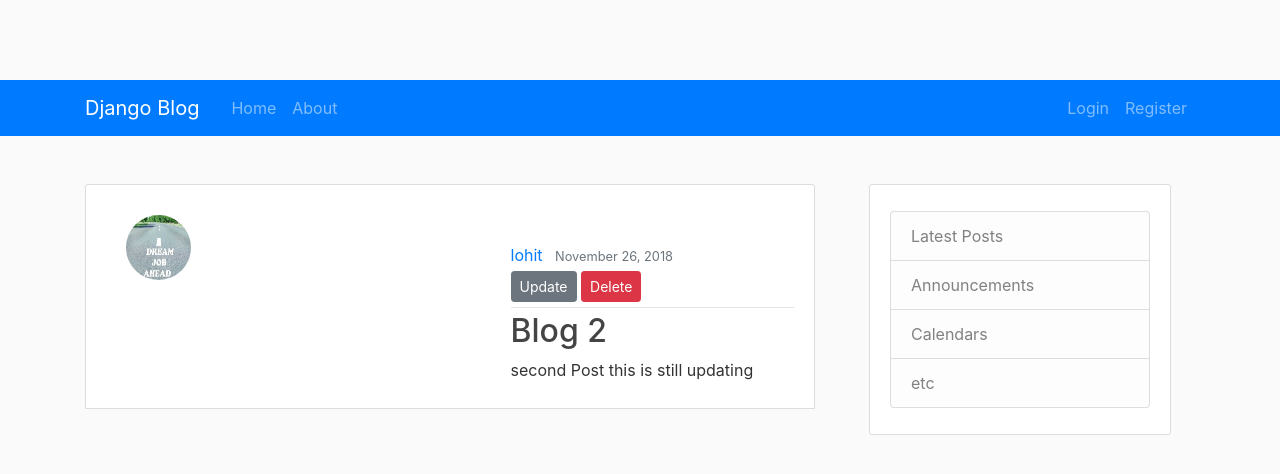
After one commit to lohitbadiger/django_blog, a Django app: page /post/2 in a window 1280 px wide. The commit adds this page. Shown: the top 474 px of the page. Run offline with Django 3.2, Linux system fonts and the light colour scheme; data comes from the database, SQL or seed files in the repository; both versions use the stored data as it was after the commit; parts of the project's set-up code (start-up, migrations or seed data) failed here and were passed over; some libraries are stand-ins or nearby versions.

Commit message:
Added New Blog posts

```diff
--- a/blog/models.py
+++ b/blog/models.py
@@ -1,7 +1,7 @@
 from django.db import models
 from django.utils import timezone
 from django.contrib.auth.models import User
-
+from django.urls import reverse
 class Post(models.Model):
     title=models.CharField(max_length=100)
     content=models.TextField()
@@ -10,3 +10,7 @@ class Post(models.Model):
 
     def __str__(self):
         return self.title
+
+
+    def get_absolute_url(self):
+        return reverse('post-detail', kwargs={'pk':self.pk})
--- a/blog/templates/blog/base.html
+++ b/blog/templates/blog/base.html
@@ -37,7 +37,9 @@
                 <div class="navbar-nav">
 
                     {% if user.is_authenticated %}
-                    <a class="nav-item nav-link" href="{% url 'profile' %}">     {{user.username }}</a>
+                    <a class="nav-item nav-link" href="{% url 'post-create' %}">New Post</a>
+
+                    <a class="nav-item nav-link" href="{% url 'profile' %}"> {{user.username }}</a>
 
                     <a class="nav-item nav-link" href="{% url 'logout' %}">Logout</a>
 
--- /dev/null
+++ b/blog/templates/blog/post_detail.html
@@ -0,0 +1,26 @@
+{% extends "blog/base.html" %}
+{% block content %}
+<article class="media content-section card-header mt-5">
+    <div class="card-body">
+        <img class="rounded-circle article-img" src="{{ object.author.profile.image.url }}" width="100" height="100">
+    </div>
+    <div class="media-body mt-5">
+        <div class="article-metadata">
+            <a class="mr-2" href="#">{{ object.author }}</a>
+            <small class="text-muted">{{ object.date_posted|date:"F d, Y" }}</small>
+
+           <div>
+            <a class="btn btn-secondary btn-sm mt-1 mb-1" href="{% url 'post-update' object.id %}">Update</a>
+            <a class="btn btn-danger btn-sm mt-1 mb-1" href="{% url 'post-delete' object.id %}">Delete</a>
+
+</div>
+
+
+
+
+        </div>
+        <h2 class="article-title">{{ object.title }}</h2>
+        <p class="article-content">{{ object.content }}</p>
+    </div>
+</article>
+{% endblock content %}
--- a/blog/urls.py
+++ b/blog/urls.py
@@ -1,8 +1,31 @@
 from django.urls import path
 from . import views
+from .views import PostListView
+from .views import PostDetailView
+from .views import PostCreateView
+from .views import PostUpdateView
+from .views import PostDeleteView
+
+
+
+
+
 
 urlpatterns = [
-    path('', views.home, name='blog-home'),
-    path('about', views.about, name='blog-about'),
+    path('',PostListView.as_view(), name='blog-home'),
+
+    path('post/<int:pk>', PostDetailView.as_view(), name='post-detail'),
+
+    path('post/new/', PostCreateView.as_view(), name='post-create'),
+
+    path('post/<int:pk>/update/', PostUpdateView.as_view(), name='post-update'),
+
+    path('post/<int:pk>/delete/', PostDeleteView.as_view(), name='post-delete'),
+
+
+    path('about/', views.about, name='blog-about'),
 
 ]
+
+
+#<app>/<model>_<viewtype>.html
--- a/blog/views.py
+++ b/blog/views.py
@@ -1,5 +1,16 @@
 from django.shortcuts import render
 from .models import Post
+from django.contrib.auth.mixins import LoginRequiredMixin, UserPassesTestMixin
+
+from django.views.generic  import (
+    ListView,
+    DetailView,
+    CreateView,
+    UpdateView,
+    DeleteView
+)
+
+
 # from django.http import HttpResponse
 
 # posts=[
@@ -34,5 +45,60 @@ def home(request):
     return render(request, 'blog/home.html', context)
 
 
+
+class  PostListView(ListView):
+    model=Post
+#<app>/<model>_<viewtype>.html
+    template_name='blog/home.html'
+    context_object_name='posts'
+    # ordering=['date_posted']
+    ordering=['-date_posted']
+
+
+class  PostDetailView(DetailView):
+    model=Post
+#<app>/<model>_<viewtype>.html
+
+
+class  PostCreateView(LoginRequiredMixin, CreateView):
+    model=Post
+    fields=['title', 'content']
+
+    def form_valid(self, form):
+        form.instance.author= self.request.user #without this there will be instance error becz post require 'Author'
+        return super().form_valid(form)
+
+class  PostUpdateView(LoginRequiredMixin, UserPassesTestMixin, UpdateView):
+    model=Post
+    fields=['title', 'content']
+
+    def form_valid(self, form):
+        form.instance.author= self.request.user #without this there will be instance error becz post require 'Author'
+        return super().form_valid(form)
+
+
+    def test_func(self):
+
+        post=self.get_object()
+        if self.request.user==post.author:
+            return True
+
+        return False
+
+
+
+class  PostDeleteView(LoginRequiredMixin, UserPassesTestMixin, DeleteView):
+    model=Post
+
+    success_url ='/'
+
+    def test_func(self):
+
+        post=self.get_object()
+        if self.request.user==post.author:
+            return True
+
+        return False
+
 def about(request):
     return render(request, 'blog/about.html', {'title':'About'})
--- a/users/templates/users/profile.html
+++ b/users/templates/users/profile.html
@@ -6,7 +6,7 @@
     <h5 class="card-header">Profile</h5>
     <div class="card-body">
         <div class="media">
-            <img class="rounded-circle account-img " src="{{user.profile.image.url}}" width="100" height="100">
+            <img class="rounded-circle account-img " src="{{user.profile.image.url}}" width="100" height="100" />
         <p class="card-body pl-5 ">{{user.username}}</p>
 
         <h5 class="card-media-body pl-5 pt-4">{{user.email}}</h5>
```
Also changed, not shown: blog/templates/blog/home.html (+15 -24 lines), blog/templates/blog/post_confirm_delete.html (added, +18 -0 lines), blog/templates/blog/post_form.html (added, +16 -0 lines), db.sqlite3, media/profile_pics/images_5.jpg (added), media/profile_pics/images_5_zM2w0wR.jpg (added), users/views.py (line endings or trailing spaces).
